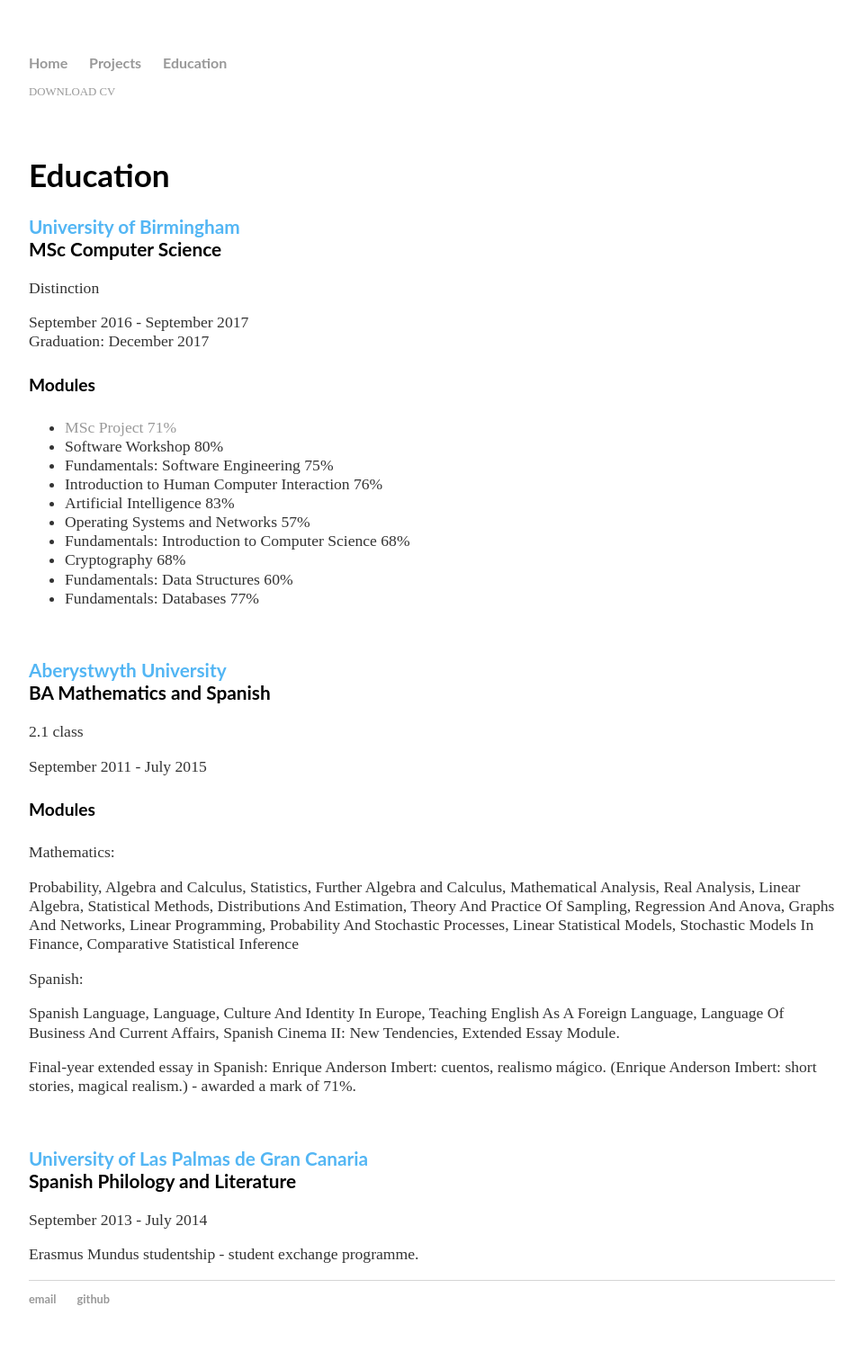
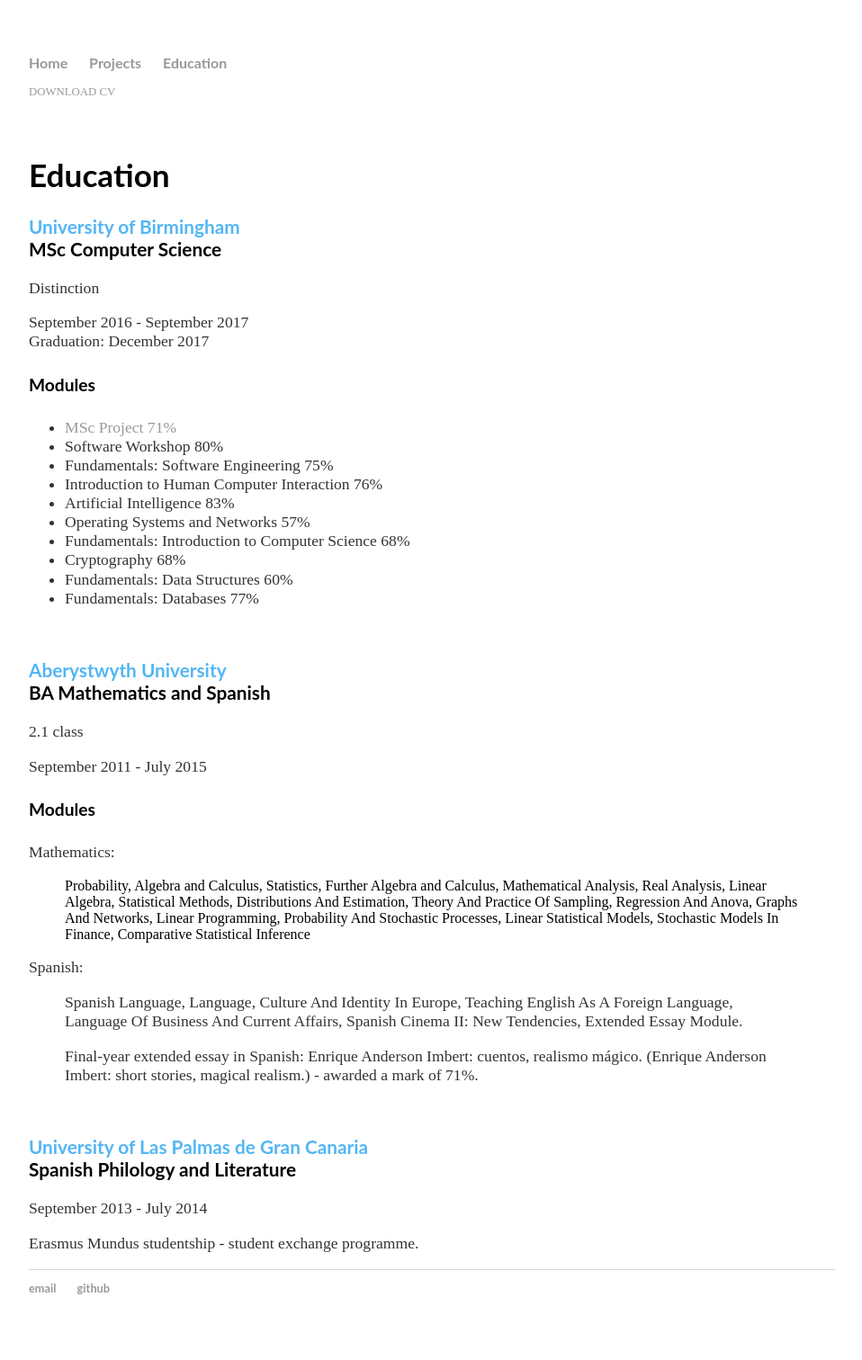
Before and after one commit to sosnovska/Portfolio-old-version, a Jekyll site: the page built from cv/index.html, in a window 1280 px wide. Shown: the whole page at 90% size, without its empty margins (160-1118 px from the left). Built offline with Jekyll 4.4.1, drawn with Linux system fonts in a browser that asks for light colours.

```diff
--- a/cv/index.html
+++ b/cv/index.html
@@ -42,14 +42,14 @@ title: Malgorzata Sosnowska
 
             <p>Mathematics:</p>
 					<p>
-					Probability, Algebra and Calculus, Statistics, Further Algebra and Calculus, Mathematical Analysis, Real Analysis, Linear Algebra, Statistical Methods, Distributions And Estimation, Theory And Practice Of Sampling, Regression And Anova, Graphs And Networks, Linear Programming, Probability And Stochastic Processes, Linear Statistical Models, Stochastic Models In Finance, Comparative Statistical Inference
+					<blockquote>Probability, Algebra and Calculus, Statistics, Further Algebra and Calculus, Mathematical Analysis, Real Analysis, Linear Algebra, Statistical Methods, Distributions And Estimation, Theory And Practice Of Sampling, Regression And Anova, Graphs And Networks, Linear Programming, Probability And Stochastic Processes, Linear Statistical Models, Stochastic Models In Finance, Comparative Statistical Inference</blockquote>
 
 					</p>
             <p>Spanish:</p>
+					<blockquote><p>
+					Spanish Language, Language, Culture And Identity In Europe, Teaching English As A Foreign Language, Language Of Business And Current Affairs, Spanish Cinema II: New Tendencies, Extended Essay Module.</p>
 					<p>
-					Spanish Language, Language, Culture And Identity In Europe, Teaching English As A Foreign Language, Language Of Business And Current Affairs, Spanish Cinema II: New Tendencies, Extended Essay Module.
-					<p>
-					Final-year extended essay in Spanish: Enrique Anderson Imbert: cuentos, realismo mágico. (Enrique Anderson Imbert: short stories, magical realism.) - awarded a mark of 71%.</p>
+					Final-year extended essay in Spanish: Enrique Anderson Imbert: cuentos, realismo mágico. (Enrique Anderson Imbert: short stories, magical realism.) - awarded a mark of 71%.</p></blockquote>
 
 <br>
 <h3><span class="blue">University of Las Palmas de Gran Canaria</span><br>Spanish Philology and Literature</h3>
```
Also changed, not shown: projects/language.png, projects/othello.png, projects/personalwebsite.png, 1 other file.
